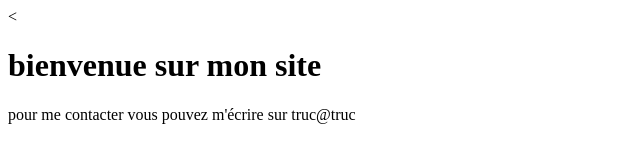
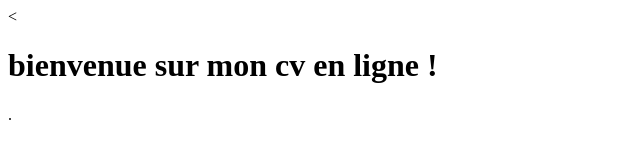
Before and after one commit to fayezeiko/projet-test, a plain HTML site: page page2.html in a window 1280 px wide. Shown: the whole page, without its empty margins (0-640 px from the left). Drawn offline with Linux system fonts and the light colour scheme.

Commit message:
modifs contact

```diff
--- a/page2.html
+++ b/page2.html
@@ -2,11 +2,252 @@
 <html lang="fr">
 <head>
     <meta charset="UTF-8">
-    <title>Page contact</title>
+    <title>Faye zeiko khady</title>
 </head>
 <body>
-   <h1>bienvenue sur mon site </h1>
-   <p> pour me contacter vous pouvez m'écrire sur truc@truc</p>
+   <h1>bienvenue sur mon cv en ligne ! </h1>
+   <p> .
+
+
+
+
+
+
+
+
+
+
+
+
+
+
+
+
+
+
+
+
+
+
+
+
+
+
+
+
+
+
+
+
+
+
+
+
+
+
+
+
+
+
+
+
+
+
+
+
+
+
+
+
+
+
+
+
+
+
+
+
+
+
+
+
+
+
+
+
+
+
+
+
+
+
+
+
+
+
+
+
+
+
+
+
+
+
+
+
+
+
+
+
+
+
+
+
+
+
+
+
+
+
+
+
+
+
+
+
+
+
+
+
+
+
+
+
+
+
+
+
+
+
+
+
+
+
+
+
+
+
+
+
+
+
+
+
+
+
+
+
+
+
+
+
+
+
+
+
+
+
+
+
+
+
+
+
+
+
+
+
+
+
+
+
+
+
+
+
+
+
+
+
+
+
+
+
+
+
+
+
+
+
+
+
+
+
+
+
+
+
+
+
+
+
+
+
+
+
+
+
+
+
+
+
+
+
+
+
+
+
+
+
+
+
+
+
+
+
+
+
+
+
+
+
+
+
+
+
+
+
+
+
+
+
+
+
+
+
+
+
+    </p>
 
 
 </body>
```
Also changed, not shown: contact.html (+5 -0 lines), Style.css (added).
